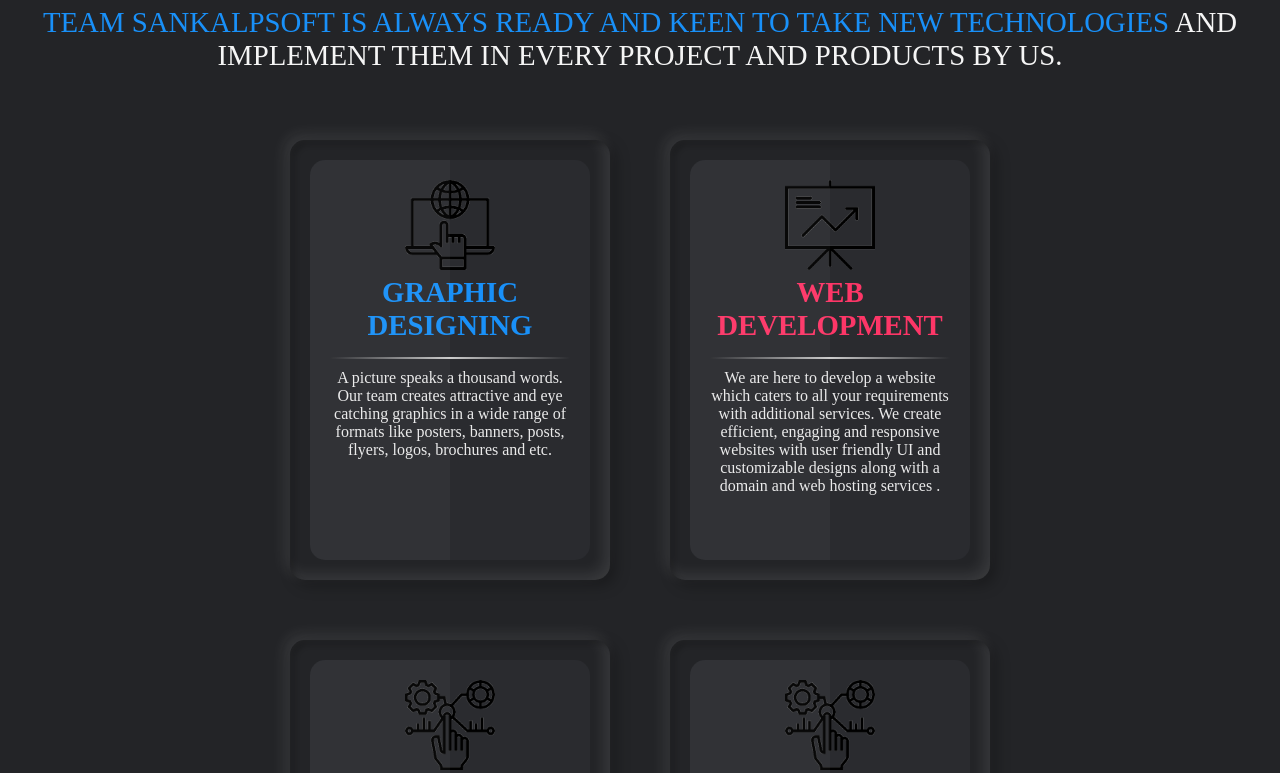
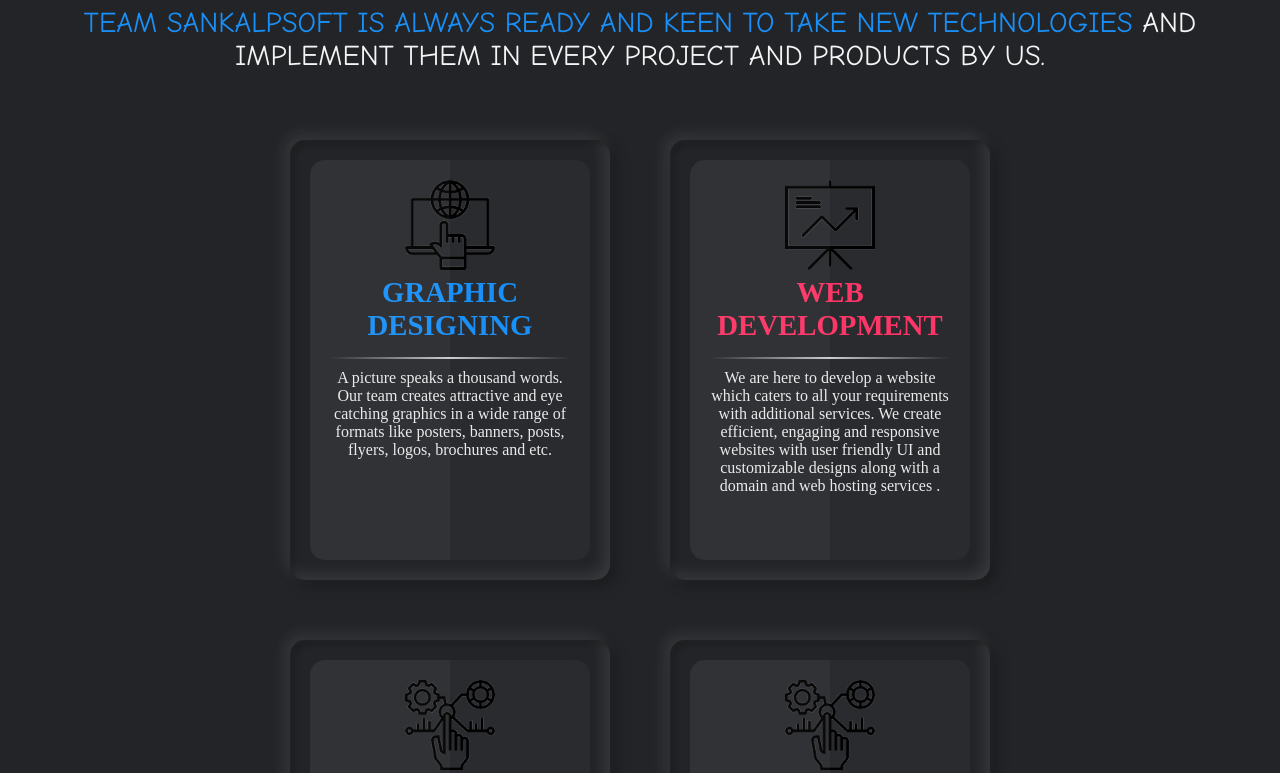
Before and after one commit to Muskan40/SankalpIntern, a plain HTML site: page index.html in a window 1280 px wide. Shown: the part 175-948 px from the top of the page. Drawn offline with Linux system fonts and the light colour scheme.

Commit message:
Update index.css

```diff
--- a/index.css
+++ b/index.css
@@ -85,7 +85,7 @@
   height: 8vh;
   text-align: center;
   font-size: larger;
-  font-family:Verdana, Geneva, Tahoma, sans-serif"
+  font-family:comic sans ms;
  }
 input[type=checkbox]{
     display: none;
```
